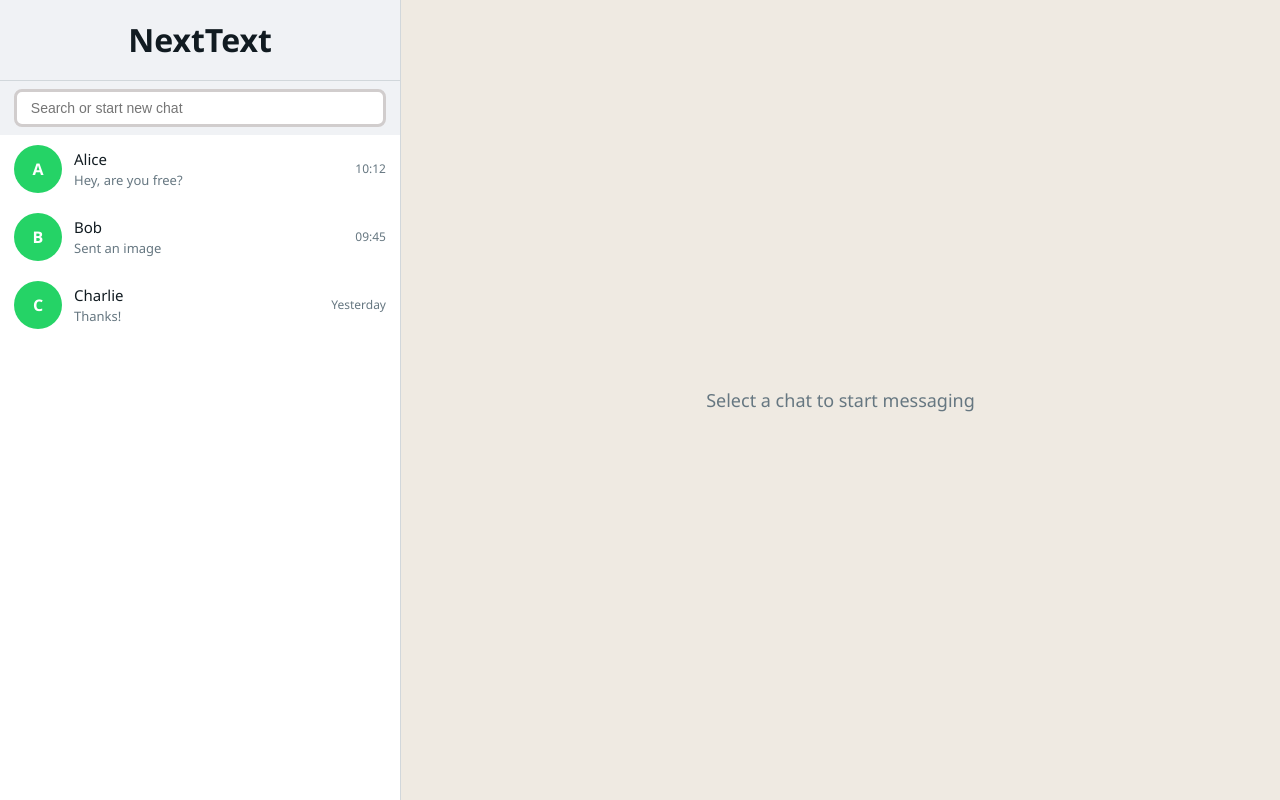
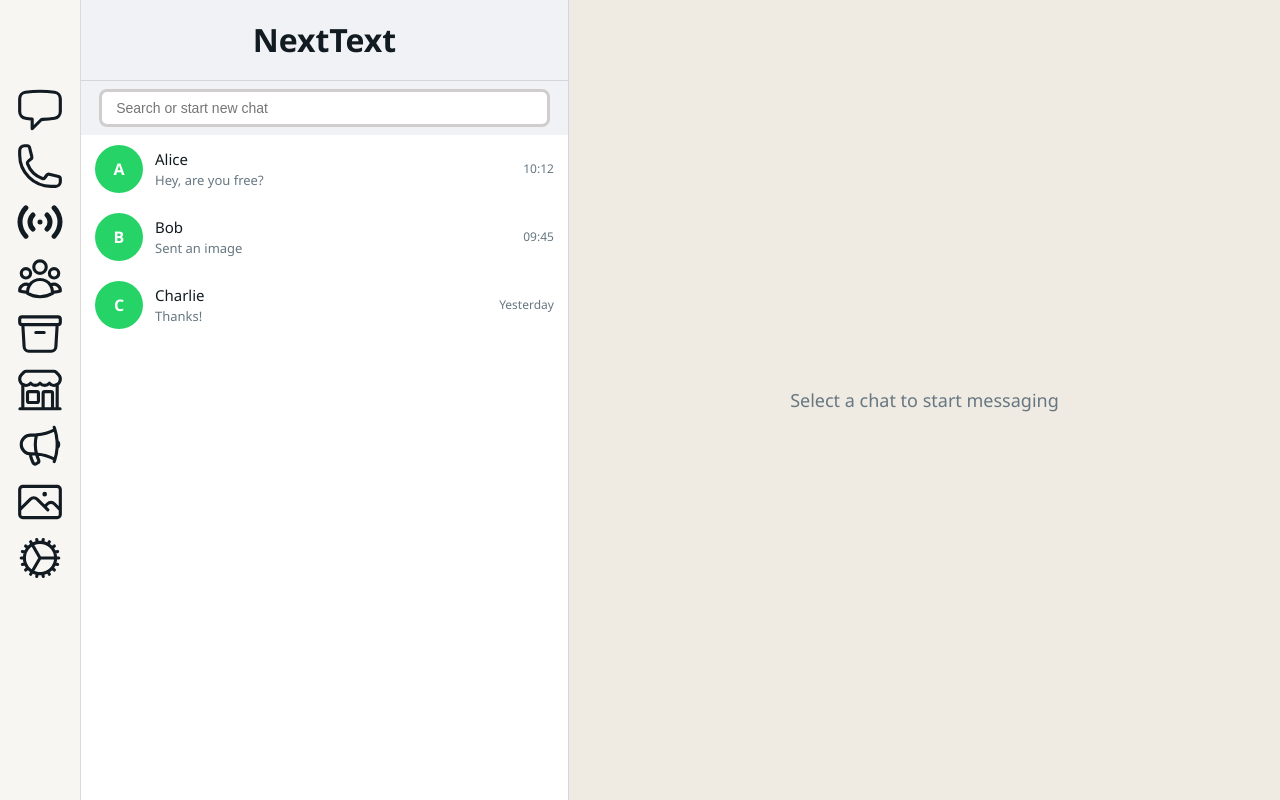
Before and after one commit to Metgala1/NexText, a React (Vite) app: page / in a window 1280 px wide. Built offline with nearby package versions, Linux system fonts and the light colour scheme.

Commit message:
added icons div and did some cs styling to keep them in place using flex and a flex direction of column. icons are from heroicons and react icons only

```diff
--- a/package.json
+++ b/package.json
@@ -10,8 +10,10 @@
     "preview": "vite preview"
   },
   "dependencies": {
+    "@heroicons/react": "^2.2.0",
     "react": "^19.2.0",
     "react-dom": "^19.2.0",
+    "react-icons": "^5.5.0",
     "react-router-dom": "^7.12.0"
   },
   "devDependencies": {
--- a/src/components/ChatList.jsx
+++ b/src/components/ChatList.jsx
@@ -3,6 +3,10 @@
 import ConversationPreview from "./Conversation.jsx";
 import { useNavigate } from "react-router-dom";
 import { contacts } from "../data/chat.js";
+import { ChatBubbleLeftIcon, PhoneIcon,  UserGroupIcon,
+  BuildingStorefrontIcon , ArchiveBoxIcon, MegaphoneIcon,
+PhotoIcon, CogIcon  } from "@heroicons/react/24/outline";
+import { HiStatusOnline } from "react-icons/hi"
 
 export default function DesktopChatList() {
   const [activeChat, setActiveChat] = useState(null);
@@ -21,6 +25,38 @@
   return (
     <div className={styles.app}>
       <aside className={styles.sidebar}>
+        <div className={styles.asideSettings}>
+          <div className={styles.ChatBubbleLeftIcon}>
+            <ChatBubbleLeftIcon className={styles.icon} width={50} />
+          </div>
+          <div className={styles.PhoneIcon}>
+            <PhoneIcon className={styles.icon} width={50} />
+
+          </div>
+          <div className={styles.StatusIcon}>
+            <HiStatusOnline className={styles.icon} size={50} />
+        </div>
+        <div className={styles.UserGroupIcon}>
+          <UserGroupIcon className={styles.icon} width={50} />
+        </div>
+        <div className={styles.ArchiveBoxIcon}>
+          <ArchiveBoxIcon className={styles.icon} width={50} />
+        </div>
+        <div className={styles.BuildingStorefrontIcon}>
+          <BuildingStorefrontIcon className={styles.icon} width={50} />
+        </div>
+        <div className={styles.MegaphoneIcon}>
+          <MegaphoneIcon className={styles.icon} width={50} />
+        </div>
+        <div className={styles.PhotoIcon}>
+          <PhotoIcon className={styles.icon} width={50} />
+        </div>
+        <div className={styles.CogIcon}>
+          <CogIcon className={styles.icon} width={50} />
+        </div>
+        </div>
+        <div className={styles.sidebarContent}>
+
         <div className={styles.brand}>NextText</div>
 
         <div className={styles.search}>
@@ -45,6 +81,7 @@
             </li>
           ))}
         </ul>
+        </div>
       </aside>
 
       {/* Desktop only */}
--- a/src/styles/DesktopChatList.module.css
+++ b/src/styles/DesktopChatList.module.css
@@ -6,14 +6,41 @@
   color: #111b21;
   background: #efeae2;
 }
-
+.sidebar {
+  flex: 0.8;
+  display: flex;
+}
 /* SIDEBAR */
-.sidebar {
-  width: 400px;
+.sidebarContent {
+  /* width: 400px; */
   display: flex;
   flex-direction: column;
   background: #ffffff;
   border-right: 1px solid #d1d7db;
+  flex: 1;
+}
+
+.asideSettings{
+  display: flex;
+  flex-direction: column;
+  width: 80px;
+  max-width: 100px;
+  background: #ffffff96;
+  border-right: 1px solid rgba(0, 0, 0, 0.11);
+  justify-content: space-between;
+  padding-bottom: 80%;
+  padding-top: 15%;
+
+
+}
+
+.asideSettings div:hover {
+  background: lightgreen;
+  cursor: pointer;
+}
+.icon:hover{
+  background: lightgreen;
+  width: 80px;
 }
 
 /* BRAND (WhatsApp header) */
```
Also changed, not shown: 1 other file (tests, documents, lock files or other folders).
